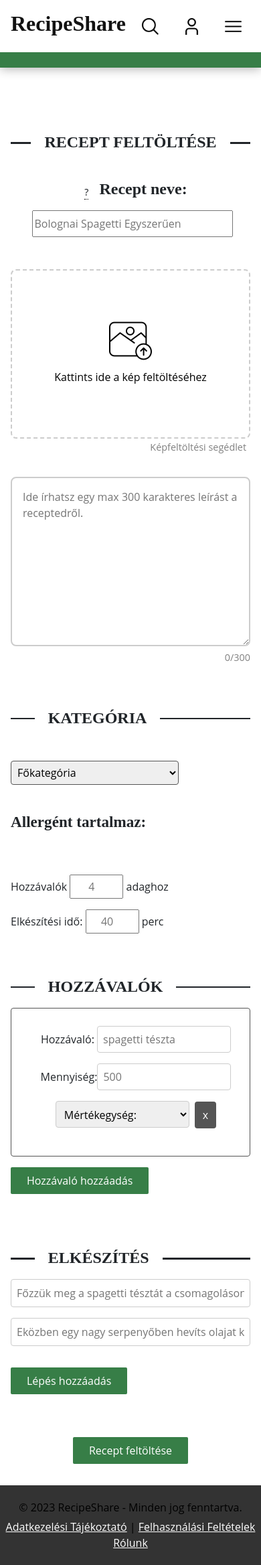
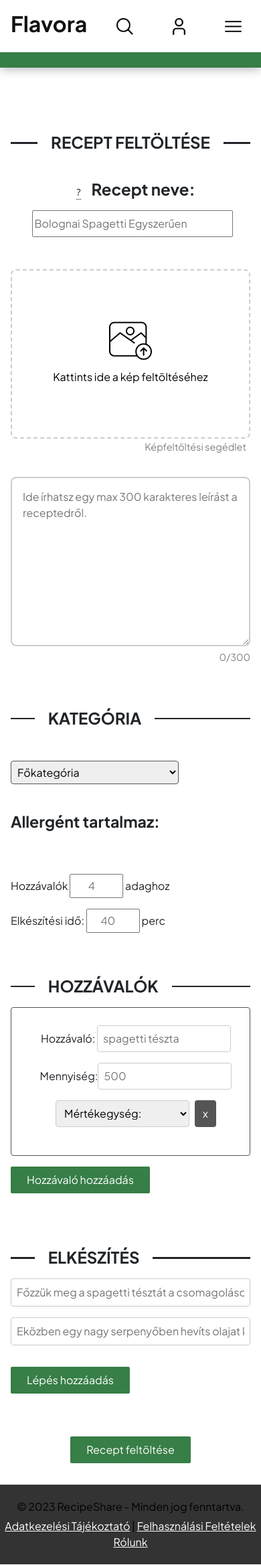
Before and after one commit to KT1M1/Project, a PHP site: page /index.php?page=upload_recipe in a window 390 px wide. Shown: the whole page at 67% size. Run offline with PHP 8.4, Linux system fonts and the light colour scheme; the visitor is signed in with stand-in values (Sample User, id 1); data that the repository does not hold is empty.

Commit message:
Site-wide improvements: Correct Sentences and Style

```diff
--- a/client/assets/css/login.css
+++ b/client/assets/css/login.css
@@ -1,8 +1,11 @@
+@import url('https://fonts.googleapis.com/css2?family=Plus+Jakarta+Sans:ital,wght@0,200..800;1,200..800&family=Poppins:ital,wght@0,100;0,200;0,300;0,400;0,500;0,600;0,700;0,800;0,900;1,100;1,200;1,300;1,400;1,500;1,600;1,700;1,800;1,900&display=swap');
+
+
 body {
     margin: 0;
     color: #797979;
     background: #c8c8c8;
-    font: 600 16px/18px "Open Sans", sans-serif;
+    font: 600 16px/18px 'Plus Jakarta Sans', sans-serif;
 }
 
 *,
--- a/client/assets/css/navbar.css
+++ b/client/assets/css/navbar.css
@@ -1,4 +1,6 @@
 /*Head*/
+@import url('https://fonts.googleapis.com/css2?family=Plus+Jakarta+Sans:ital,wght@0,200..800;1,200..800&family=Poppins:ital,wght@0,100;0,200;0,300;0,400;0,500;0,600;0,700;0,800;0,900;1,100;1,200;1,300;1,400;1,500;1,600;1,700;1,800;1,900&display=swap');
+
 p {
     font-size: 16px;
     line-height: 1.5;
@@ -6,7 +8,7 @@ p {
 }
 
 h2 {
-    font-size: 1.5em; /* Az em mértékegység az előző elem méretére vonatkozik */
+    font-size: 1.5em;
     line-height: 1.3;
 }
 
@@ -44,11 +46,10 @@ h1 {
 }
 
 body, span, p{
-    font-family: 'Open Sans', sans-serif;
+    font-family: 'Plus Jakarta Sans', sans-serif;
 }
 
 h1, h2, h3 {
-    font-family: 'Playfair Display', serif;
     font-weight: bold;
 }
 
--- a/client/inc/head.php
+++ b/client/inc/head.php
@@ -4,25 +4,24 @@
     <div class="container">
         <header>
             <h1>
-                <a class="brand" href="/">RecipeShare</a>
+                <a class="brand" href="/">Flavora</a>
             </h1>
 
             <div>
                 <button class="btn nav-btn search-icon" type="button">
-                    <img class="img-icon" src="/client/assets/img/search.png" alt="">
-                </button>
-            </div>
-
-
-            <div>
-                <button class="btn nav-btn" type="button">
-                    <a href="/page/profile">
-                        <img class="img-icon" src="/client/assets/img/user.png" alt="">
+                    <a href="/page/search">
+                        <img class="img-icon" src="/client/assets/img/search.png" alt="Search">
                     </a>
                 </button>
             </div>
 
-            <button class="btn nav-btn navbar-toggler d-lg-none" type="button" data-bs-toggle="collapse" data-bs-target="#navbarNavDropdown" aria-controls="navbarNavDropdown" aria-expanded="false" aria-label="Toggle navigation">
+            <div id="profile">
+                <!-- The button will be inserted here by JavaScript -->
+            </div>
+
+            <button class="btn nav-btn navbar-toggler d-lg-none" type="button" data-bs-toggle="collapse"
+                data-bs-target="#navbarNavDropdown" aria-controls="navbarNavDropdown" aria-expanded="false"
+                aria-label="Toggle navigation">
                 <img class="img-icon" src="/client/assets/img/menu-burger.png" alt="">
             </button>
         </header>
@@ -42,7 +41,8 @@
                         </li>
                         <!--1. DROPDOWN-->
                         <li class="nav-item dropdown">
-                        <a class="nav-link dropdown-toggle" href="#" id="navbarDropdownMenuLink" role="button" data-bs-toggle="dropdown" aria-expanded="false">
+                            <a class="nav-link dropdown-toggle" href="#" id="navbarDropdownMenuLink" role="button"
+                                data-bs-toggle="dropdown" aria-expanded="false">
                                 Kategória
                             </a>
                             <ul class="dropdown-menu" aria-labelledby="navbarDropdownMenuLink">
@@ -53,7 +53,8 @@
                         </li>
                         <!--2. DROPDOWN-->
                         <li class="nav-item dropdown">
-                        <a class="nav-link dropdown-toggle" href="#" id="navbarDropdownMenuLink" role="button" data-bs-toggle="dropdown" aria-expanded="false">
+                            <a class="nav-link dropdown-toggle" href="#" id="navbarDropdownMenuLink" role="button"
+                                data-bs-toggle="dropdown" aria-expanded="false">
                                 Elkészítés
                             </a>
                             <ul class="dropdown-menu" aria-labelledby="navbarDropdownMenuLink">
@@ -64,7 +65,8 @@
                         </li>
                         <!--3. DROPDOWN-->
                         <li class="nav-item dropdown">
-                        <a class="nav-link dropdown-toggle" href="#" id="navbarDropdownMenuLink" role="button" data-bs-toggle="dropdown" aria-expanded="false">
+                            <a class="nav-link dropdown-toggle" href="#" id="navbarDropdownMenuLink" role="button"
+                                data-bs-toggle="dropdown" aria-expanded="false">
                                 Alkalom
                             </a>
                             <ul class="dropdown-menu" aria-labelledby="navbarDropdownMenuLink">
@@ -81,3 +83,24 @@
         </nav>
     </div>
 </div>
+
+<script>
+    document.addEventListener("DOMContentLoaded", function () {
+        var profile = document.getElementById("profile");
+        var currentPath = window.location.pathname;
+
+        // Check if we're on the profile page
+        if (currentPath === "/page/profile") {
+            // If yes, show the Logout button
+            profile.innerHTML = `<a href="/logout" class="btn nav-btn">
+                                            <img class="img-icon" src="/client/assets/img/signout.png" alt="Logout">
+                                        </a>`;
+        } else {
+            // If not, show the Profile button
+            profile.innerHTML = `<a href="/page/profile" class="btn nav-btn">
+                                            <img class="img-icon" src="/client/assets/img/user.png" alt="Profile">
+                                        </a>`;
+        }
+    });
+
+</script>
--- a/client/pages/login.php
+++ b/client/pages/login.php
@@ -65,7 +65,7 @@ if (isset($_SESSION['user'])) {
 <body>
     <div class="login-wrap">
         <div class="login-html">
-            <a href="/"><h1 class="page-name">RecipeShare</h1></a>
+            <a href="/"><h1 class="page-name">Flavora</h1></a>
             <input id="tab-1" type="radio" name="tab" class="sign-in" <?php echo $login_checked; ?>><label for="tab-1"
                 class="tab">Bejelentkezés</label>
             <input id="tab-2" type="radio" name="tab" class="sign-up" <?php echo $signin_checked; ?>><label for="tab-2"
--- a/client/pages/upload_recipe.php
+++ b/client/pages/upload_recipe.php
@@ -75,7 +75,7 @@
                                 A feltöltött kép neve, kiterjesztéssel együtt, max 100 karakteres lehet.<br>
                                 Max 1 MB fájlméretnyi képet tölts fel.<br>
                                 Csak .jpg, .jpeg, vagy .png kiterjesztésű képeket fogadunk el.<br>
-                                Ajánlott képfelbontás: 1000x800 pixel.<br>
+                                Ajánlott képfelbontás: 800x600 pixel, 4:3 képarány.<br>
                                 Fekvő tájolású fotót tölts fel, felülről lefele fotózva. Ügyelj rá, hogy az étel a kép
                                 középpontjában legyenek.
                             </p>
--- a/index.php
+++ b/index.php
@@ -24,11 +24,16 @@
     <meta charset="UTF-8">
     <meta name="viewport" content="width=device-width, initial-scale=1.0">
     <link href="https://cdn.jsdelivr.net/npm/bootstrap@5.0.2/dist/css/bootstrap.min.css" rel="stylesheet" integrity="sha384-EVSTQN3/azprG1Anm3QDgpJLIm9Nao0Yz1ztcQTwFspd3yD65VohhpuuCOmLASjC" crossorigin="anonymous">
+    <link rel="preconnect" href="https://fonts.googleapis.com">
+    <link rel="preconnect" href="https://fonts.gstatic.com" crossorigin>
+    <link href="https://fonts.googleapis.com/css2?family=Plus+Jakarta+Sans:ital,wght@0,200..800;1,200..800&family=Poppins:ital,wght@0,100;0,200;0,300;0,400;0,500;0,600;0,700;0,800;0,900;1,100;1,200;1,300;1,400;1,500;1,600;1,700;1,800;1,900&display=swap" rel="stylesheet">
     <link rel="stylesheet" href="/client/assets/css/style.css">
     <link rel="stylesheet" href="/client/assets/css/navbar.css">
     <link rel="stylesheet" href="/client/assets/css/popular.css">
     <link rel="stylesheet" href="/client/assets/css/return.css">
-    <title>RecipeShare</title>
+
+    <link rel="icon" href="client/assets/img/flavora_nologo.png" type="image/x-icon">
+    <title>Flavora</title>
 </head>
 <body>
 
--- a/server/user.php
+++ b/server/user.php
@@ -30,7 +30,7 @@ function validate_user_data ($full_name, $user_name, $password, $password_again,
     if ( empty( $password ) ) {
         $error_msg .= "A jeszó megadása kötelező!\n";
     } elseif ( strlen($password) < MINIMUM_PASSWORD_LENGTH ) {
-        $error_msg .= "A jeszó minimu " . MINIMUM_PASSWORD_LENGTH . " karakter!\n";
+        $error_msg .= "A jeszó minimum " . MINIMUM_PASSWORD_LENGTH . " karakter!\n";
     } elseif ( $password !== $password_again ) {
         $error_msg .= "A két jelszó nem egyezik!\n";
     }
```
Also changed, not shown: client/assets/img/flavora_nologo.png (added), client/assets/img/pfp2.jpg (deleted). Lines whose indentation alone changed are shown as unchanged.
